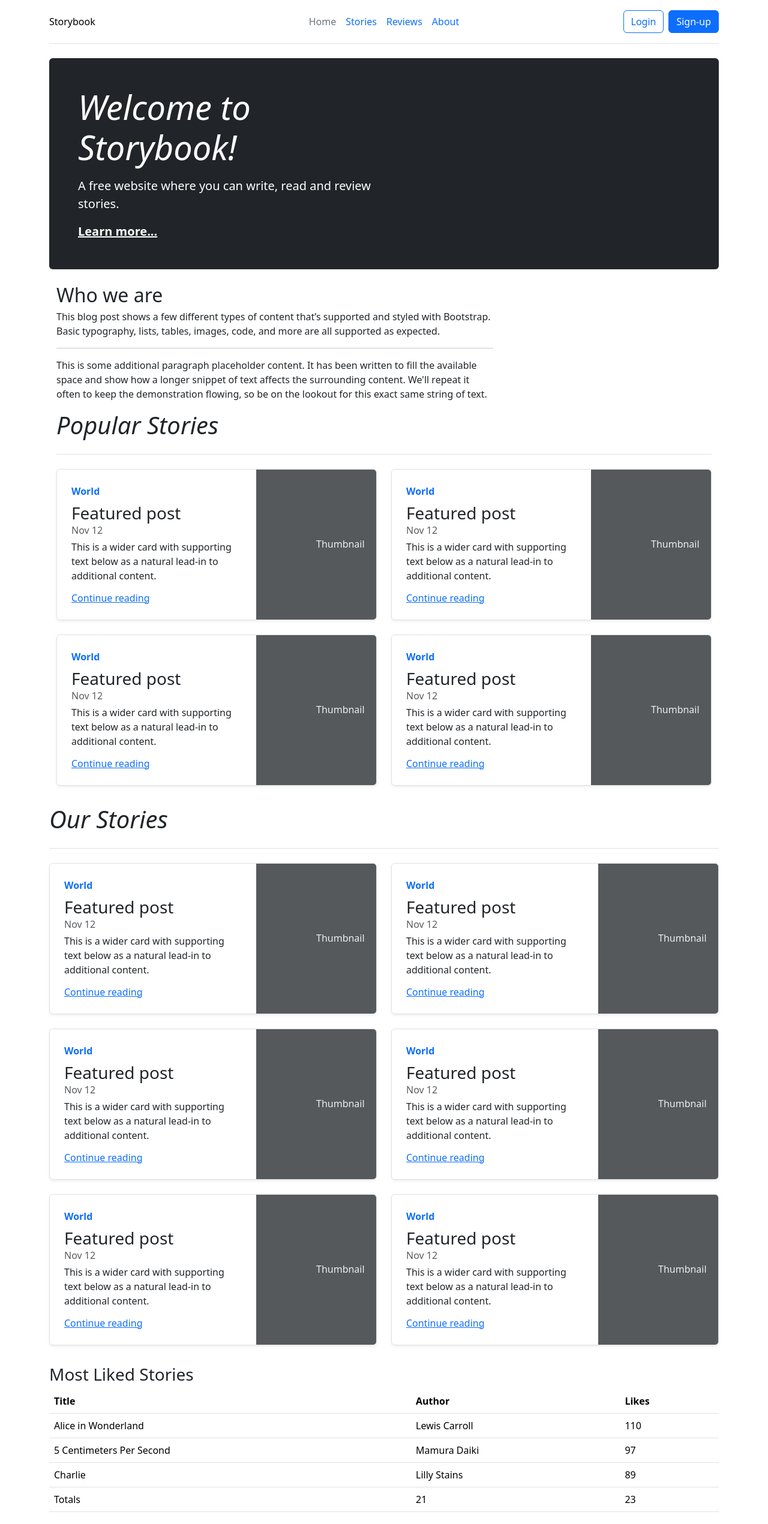
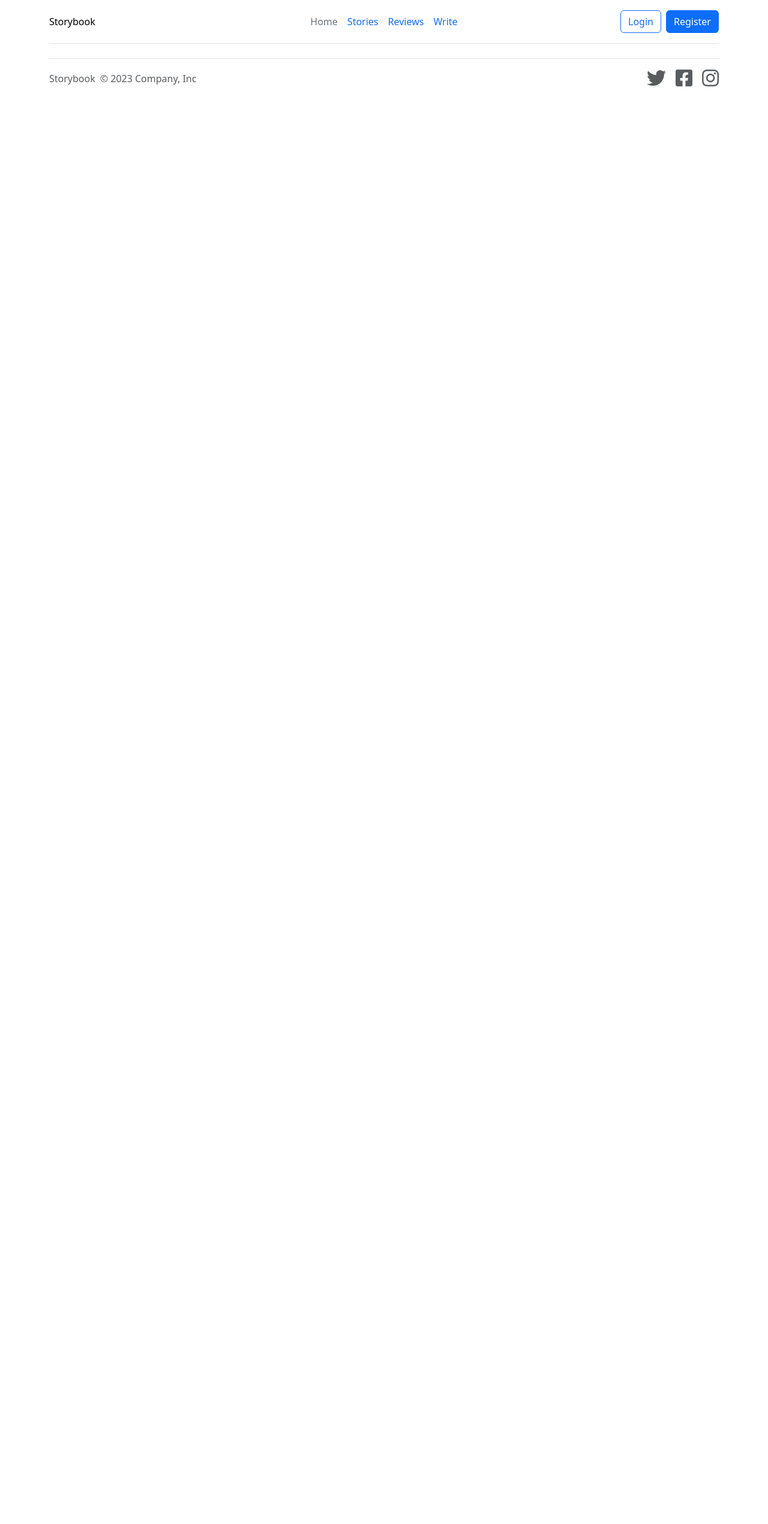
Before and after one commit to Karamihova/Storybook-React-JS, a React (Create React App) app in the folder storybook/: page /stories/1 in a window 1280 px wide. Shown: the top 2541 px of the page at 60% size. After the commit the page ends 800 px from the top, so only its background shows below. Built offline with nearby package versions, Linux system fonts and the light colour scheme.

Commit message:
Add Routes

```diff
--- a/storybook/package.json
+++ b/storybook/package.json
@@ -8,6 +8,7 @@
     "@testing-library/user-event": "^13.5.0",
     "react": "^18.2.0",
     "react-dom": "^18.2.0",
+    "react-router-dom": "^6.10.0",
     "react-scripts": "5.0.1",
     "web-vitals": "^2.1.4"
   },
--- a/storybook/src/App.js
+++ b/storybook/src/App.js
@@ -1,3 +1,6 @@
+import {useState, useEffect} from 'react';
+import {Routes, Route} from 'react-router-dom';
+
 import { Footer } from "./components/Footer/Footer";
 import { Header } from "./components/Header/Header";
 import { Home } from "./components/Home/Home";
@@ -9,17 +12,27 @@ import { Table } from "./components/Table/Table";
 import { WriteStory } from "./components/WriteStory/WriteStory";
 
 function App() {
+  const [stories, setStories] = useState([]);
+
+  useEffect(() => {
+
+  }, []);
+
   return (
     <>
 
       <Header/>
-      <Home/>
-      <Stories/>
-      <Table/>
-      <Login/>
-      <Register/>
-      <WriteStory/>
-      <StoryDetails/>
+
+      <Routes>
+        <Route path='/' element={<Home/>} />
+        <Route path='/stories' element={<Stories/>} />
+        <Route path='/table' element={<Table/>} />
+        <Route path='/login' element={<Login/>} />
+        <Route path='/register' element={<Register/>} />
+        <Route path='/write-story' element={<WriteStory/>} />
+        <Route path='/story-details' element={<StoryDetails/>} />
+      </Routes>
+
       <Footer/>
 
     </>
--- a/storybook/src/components/Header/Header.js
+++ b/storybook/src/components/Header/Header.js
@@ -1,19 +1,25 @@
+import {Link} from 'react-router-dom';
+
 export const Header = () => {
     return (
         <div className="container">
             <header className="d-flex flex-wrap align-items-center justify-content-center justify-content-md-between py-3 mb-4 border-bottom">
                 <div className="col-md-3 mb-2 mb-md-0">
-                <a href="/" className="d-inline-flex link-body-emphasis text-decoration-none">Storybook</a>
+                <Link to="/" className="d-inline-flex link-body-emphasis text-decoration-none">Storybook</Link>
                 </div>
                 <ul className="nav col-12 col-md-auto mb-2 justify-content-center mb-md-0">
-                <li><a href="#" className="nav-link px-2 link-secondary">Home</a></li>
-                <li><a href="#" className="nav-link px-2">Stories</a></li>
-                <li><a href="#" className="nav-link px-2">Reviews</a></li>
-                <li><a href="#" className="nav-link px-2">About</a></li>
+                <li><Link to="/" className="nav-link px-2 link-secondary">Home</Link></li>
+                <li><Link to="/stories" className="nav-link px-2">Stories</Link></li>
+                <li><Link to="/reviews" className="nav-link px-2">Reviews</Link></li>
+                <li><Link to="/write-story" className="nav-link px-2">Write</Link></li>
                 </ul>
                 <div className="col-md-3 text-end">
-                <button type="button" className="btn btn-outline-primary me-2">Login</button>
-                <button type="button" className="btn btn-primary">Sign-up</button>
+                <Link to="/login">
+                    <button type="button" className="btn btn-outline-primary me-2">Login</button>
+                </Link>
+                <Link to="register">
+                    <button type="button" className="btn btn-primary">Register</button>
+                </Link>
                 </div>
             </header>
       </div>
--- a/storybook/src/index.js
+++ b/storybook/src/index.js
@@ -2,10 +2,13 @@ import React from 'react';
 import ReactDOM from 'react-dom/client';
 import App from './App';
 import reportWebVitals from './reportWebVitals';
+import {BrowserRouter} from 'react-router-dom';
 
 const root = ReactDOM.createRoot(document.getElementById('root'));
 root.render(
-    <App />
+    <BrowserRouter>
+        <App />
+    </BrowserRouter>
 );
 
 reportWebVitals();
--- /dev/null
+++ b/storybook/src/services/requester.js
@@ -0,0 +1,3 @@
+export const request = (method, url) => {
+
+};
--- /dev/null
+++ b/storybook/src/services/storyService.js
@@ -0,0 +1,6 @@
+import { request } from "./requester";
+const baseUrl = 'http://localhost:3030/jsonstore/stories';
+
+export const getAll = async () => {
+     const games = request('GET', baseUrl);
+};
```
Also changed, not shown: 1 other file (tests, documents, lock files or other folders).
